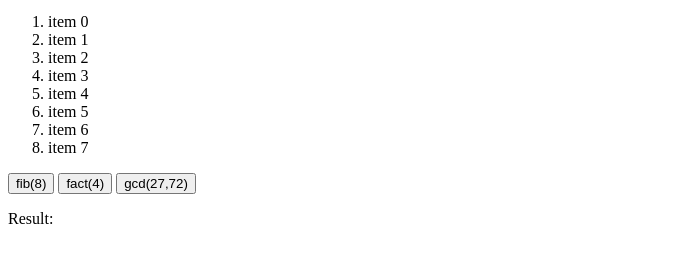
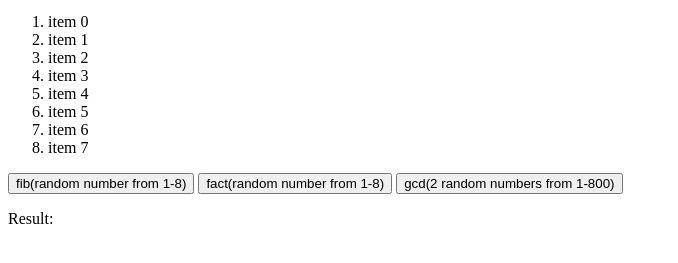
Before and after one commit to microbe73/rroy20, a plain HTML site: page 29_jsdom/index.html in a window 1280 px wide. Shown: the part 137-400 px from the top of the page, without its empty margins (0-678 px from the left). Drawn offline with Linux system fonts and the light colour scheme.

Commit message:
Update index.html

```diff
--- a/29_jsdom/index.html
+++ b/29_jsdom/index.html
@@ -36,9 +36,9 @@
       <li class="">item 6</li>
       <li class="">item 7</li>
     </ol>
-    <button id = "b">fib(8)</button>
-    <button id = "b2">fact(4)</button>
-    <button id = "b3">gcd(27,72)</button>
+    <button id = "b">fib(random number from 1-8)</button>
+    <button id = "b2">fact(random number from 1-8)</button>
+    <button id = "b3">gcd(2 random numbers from 1-800)</button>
     <p>Result: </p>
     <p id = "result"></p>
     <script src="dommy_consolery.js"></script>
```
